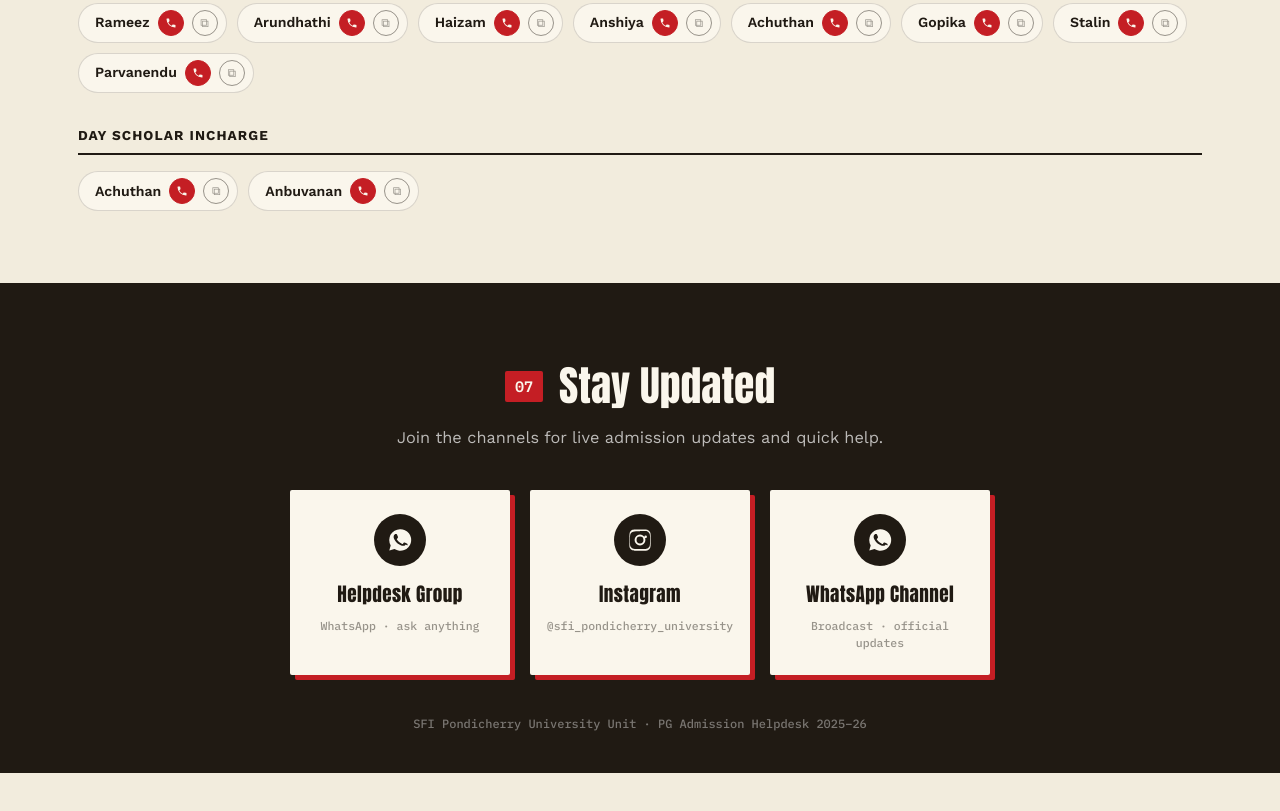
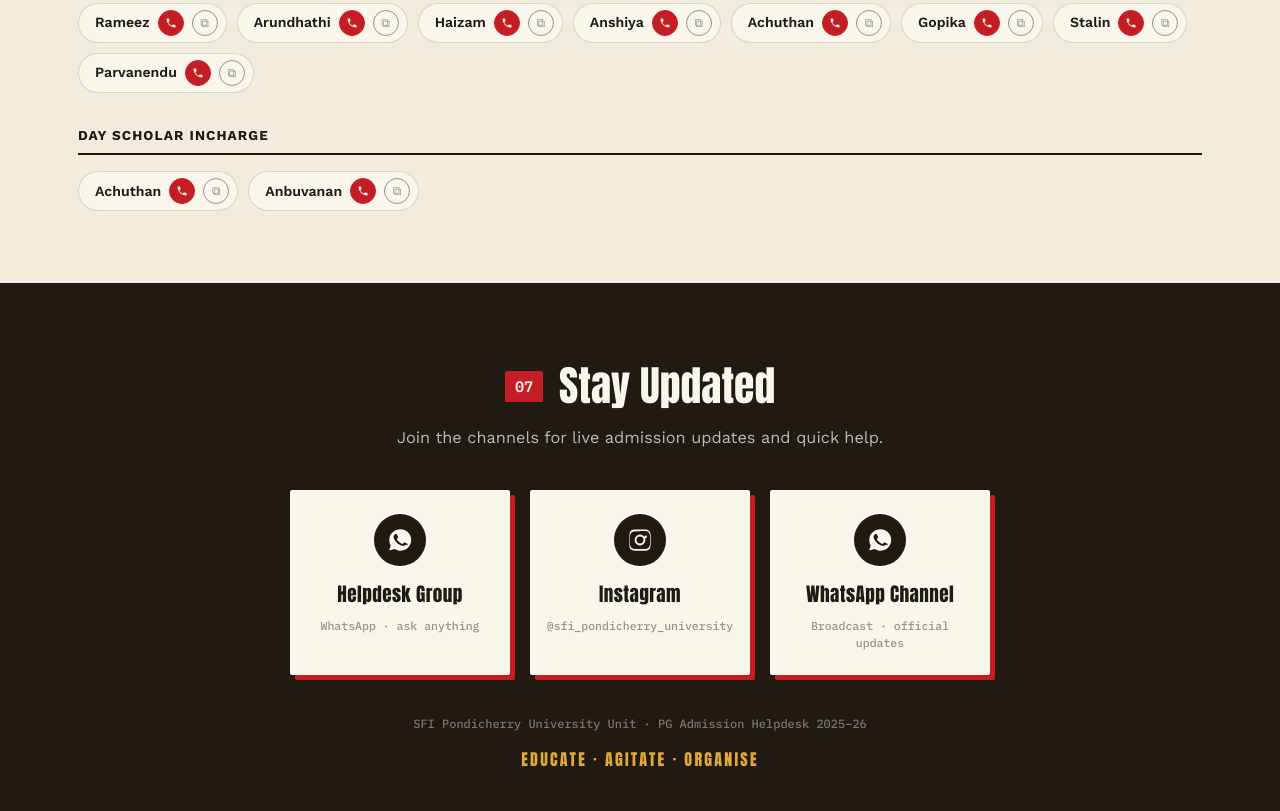
Before and after one commit to itisMilan/websitework, a plain HTML site: page index.html in a window 1280 px wide. Shown: the part 7085-7896 px from the top of the page. Before the commit the page ends 7858 px from the top, so only its background shows below. Drawn offline with nearby package versions, Linux system fonts and the light colour scheme.

Commit message:
Add Educate Agitate Organise to footer

```diff
--- a/index.html
+++ b/index.html
@@ -185,6 +185,7 @@
   </div>
 
   <p class="footer-credit">SFI Pondicherry University Unit · PG Admission Helpdesk 2025–26</p>
+  <p class="footer-motto">EDUCATE &middot; AGITATE &middot; ORGANISE</p>
 </footer>
 
 <!-- Lightbox -->
--- a/styles.css
+++ b/styles.css
@@ -495,6 +495,10 @@ h1,h2,h3{ margin:0; font-family: var(--display); font-weight:400; }
 .link-sub{ font-family: var(--mono); font-size:.72rem; color: var(--ink-45); }
 
 .footer-credit{ font-family: var(--mono); font-size:.75rem; color: rgba(255,255,255,.4); margin:0; }
+.footer-motto{
+  font-family: var(--display); font-size: 1rem; letter-spacing:.14em;
+  color: var(--gold); margin: 14px 0 0;
+}
 
 /* ============ RESPONSIVE ============ */
 @media (max-width: 860px){
```
